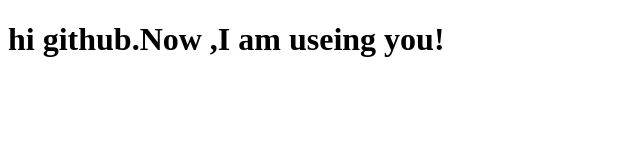
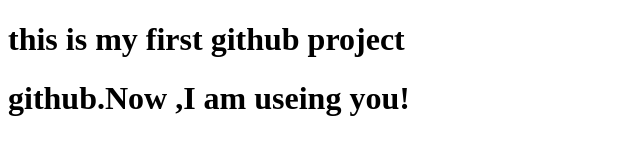
Before and after one commit to shakibahammed/my-first-practies1-, a plain HTML site: page index.html in a window 1280 px wide. Shown: the whole page, without its empty margins (0-640 px from the left). Drawn offline with Linux system fonts and the light colour scheme.

Commit message:
first commit

```diff
--- a/index.html
+++ b/index.html
@@ -6,6 +6,7 @@
     <title>Document</title>
 </head>
 <body>
-    <h1>hi github.Now ,I am useing you!</h1>
+    <h1>this is my first github project</h1>
+    <h1> github.Now ,I am useing you!</h1>
 </body>
 </html>
```
